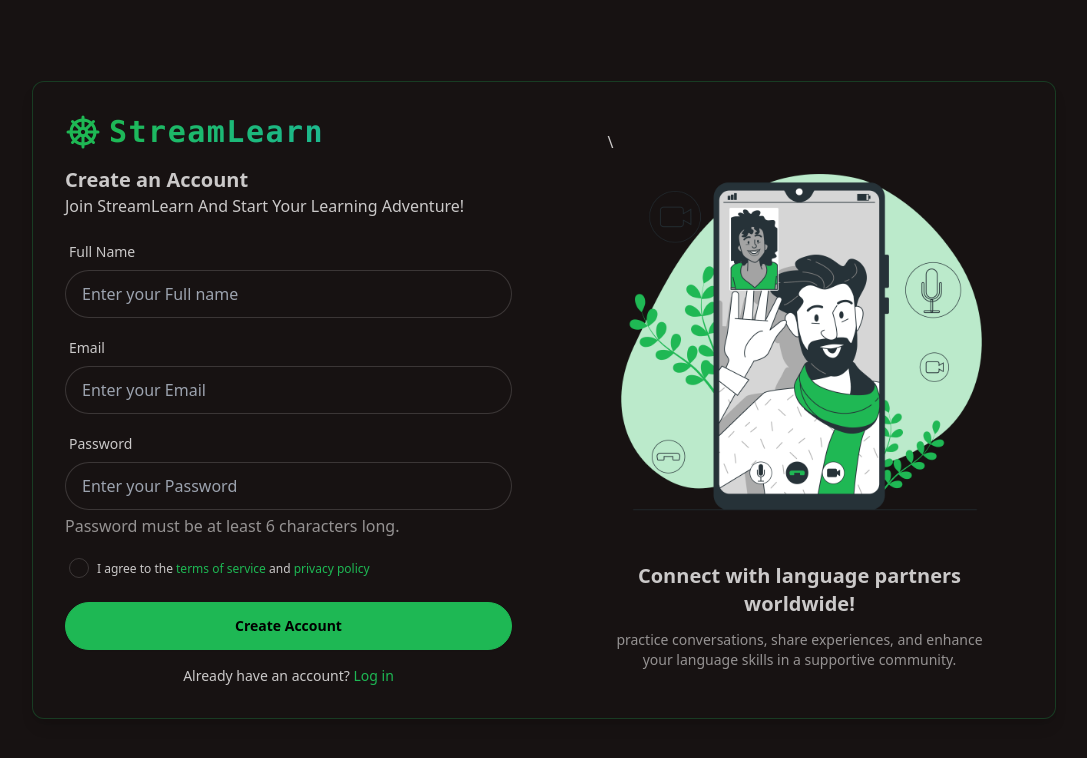
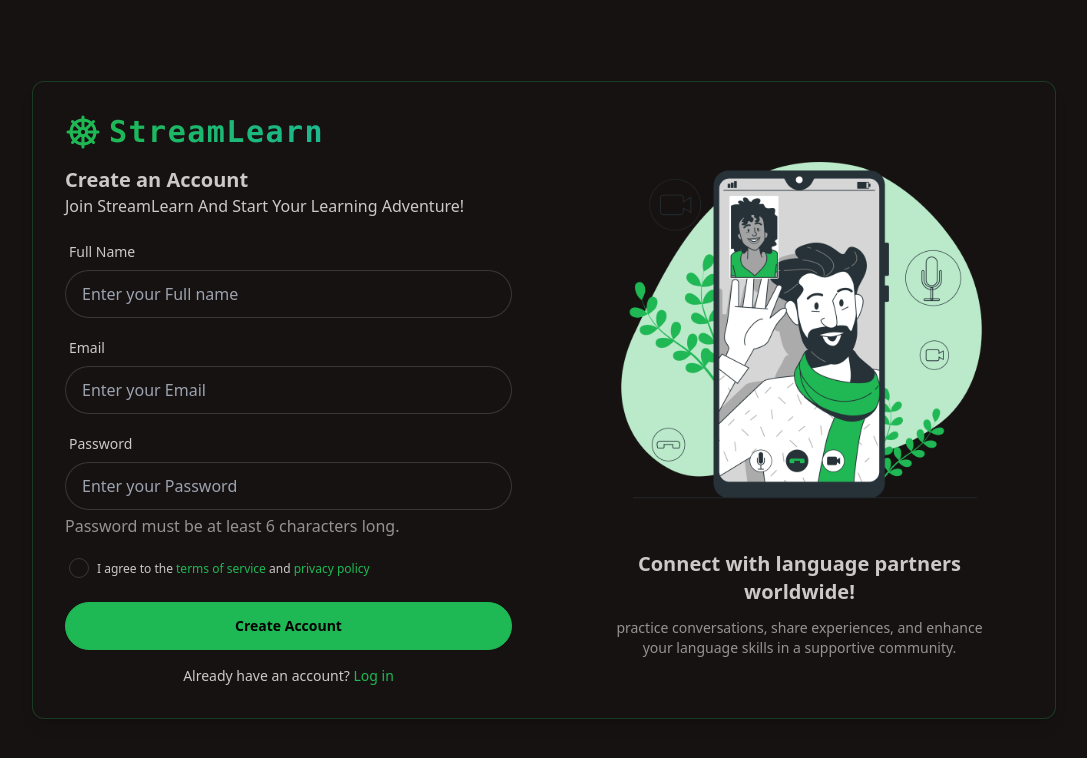
Before and after one commit to Umeshh27/streamlearn, a React app in the folder frontend/: page /signup in a window 1280 px wide. Shown: the top 758 px of the page, without its empty margins (96-1183 px from the left). Built offline with nearby package versions, Linux system fonts and the light colour scheme; no server answers; the HTML template or start-up script is replaced by a standard one.

Commit message:
fix: correct syntax error in SignUpPage component

```diff
--- a/frontend/src/pages/SignUpPage.jsx
+++ b/frontend/src/pages/SignUpPage.jsx
@@ -127,7 +127,7 @@ const SignUpPage = () => {
 
       {/* // Right side */}
       <div className="hidden lg:flex w-full lg:w-1/2 items-center justify-center ">
-      <div className="max-w-md p-8">\
+      <div className="max-w-md p-8">
         <div className="relative aspect-square max-w-sm mx-auto">
           <img
             src="../public/Video call-bro.png"
```
